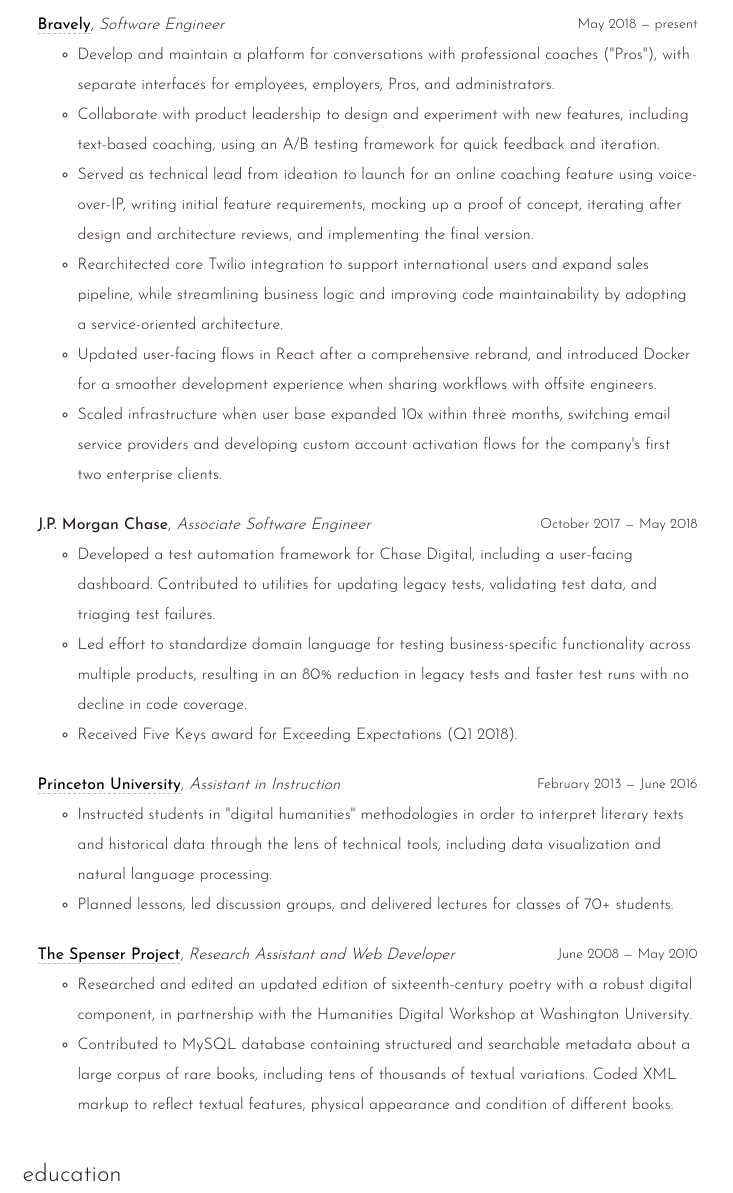
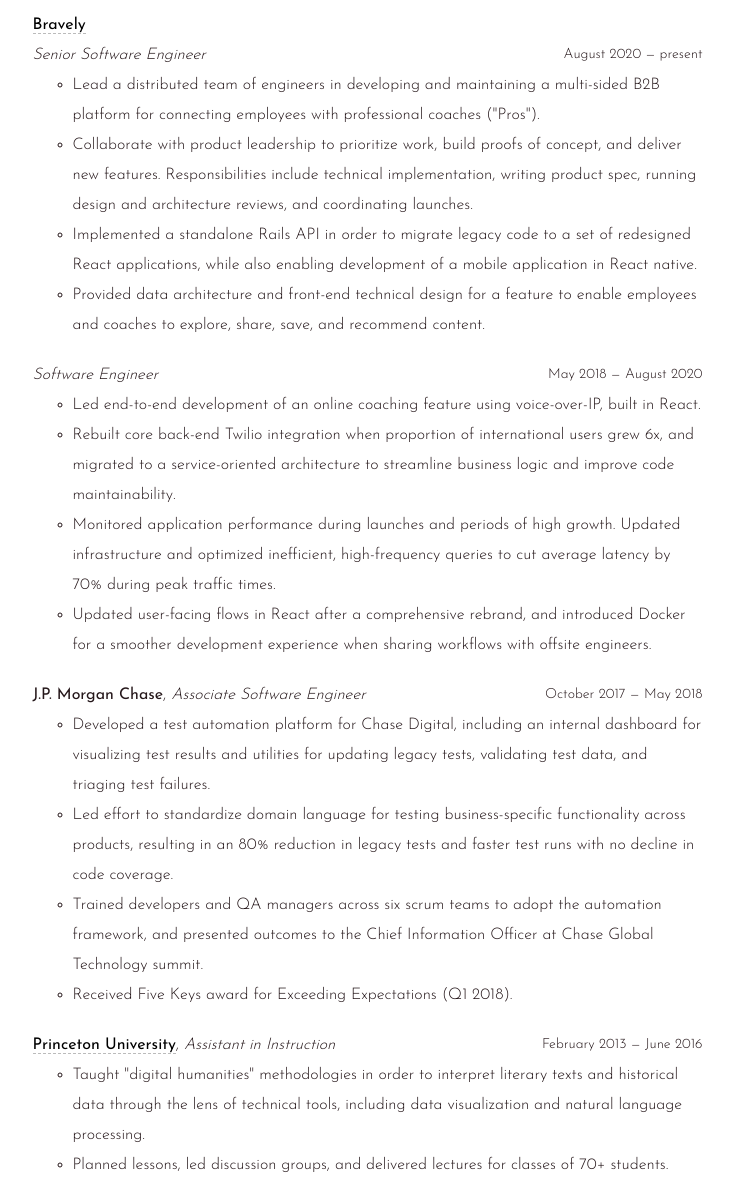
Before and after one commit to melaniemohn/melaniemohn.github.io, a plain HTML site: page resume/index.html in a window 1280 px wide. Shown: the part 540-1733 px from the top of the page, without its empty margins (280-1013 px from the left). Drawn offline with Linux system fonts and the light colour scheme; a web font is replaced by a local one.

Commit message:
Update resume and run Prettier ✨

```diff
--- a/resume/index.html
+++ b/resume/index.html
@@ -1,14 +1,20 @@
 <!DOCTYPE html>
 <html>
   <head>
-  <meta charset="UTF-8">
+    <meta charset="UTF-8" />
     <title>Melanie Mohn</title>
-  <meta name="viewport" content="width=device-width, initial-scale=1">
-  <link rel="icon" href="../images/favicon.ico" type="image/x-icon"/>
+    <meta name="viewport" content="width=device-width, initial-scale=1" />
+    <link rel="icon" href="../images/favicon.ico" type="image/x-icon" />
 
-  <link href="https://fonts.googleapis.com/css?family=Josefin+Sans:300,400" rel="stylesheet">
-  <link href="https://fonts.googleapis.com/css?family=Chela+One" rel="stylesheet">
-  <link href="../style.css" rel="stylesheet" type="text/css">
+    <link
+      href="https://fonts.googleapis.com/css?family=Josefin+Sans:300,400"
+      rel="stylesheet"
+    />
+    <link
+      href="https://fonts.googleapis.com/css?family=Chela+One"
+      rel="stylesheet"
+    />
+    <link href="../style.css" rel="stylesheet" type="text/css" />
 
     <script src="https://use.fontawesome.com/07f0b81a34.js"></script>
   </head>
@@ -35,22 +41,41 @@
         <li>Languages and frameworks</li>
         <li>
           <ul>
-            <li><strong>JavaScript.</strong> Production experience with ES6, React, and jQuery. Familiarity with Redux. Back-end experience with Node and Express.</li>
-            <li><strong>HTML & CSS.</strong> Production experience with Sass and CSS Modules.</li>
-            <li><strong>Ruby on Rails.</strong> Production experience developing and maintaining a Rails application.</li>
+            <li>
+              <strong>JavaScript.</strong> Production experience with ES6,
+              React, and jQuery. Familiarity with Redux. Back-end experience
+              with Node and Express.
+            </li>
+            <li>
+              <strong>HTML & CSS.</strong> Production experience with Sass and
+              CSS Modules.
+            </li>
+            <li>
+              <strong>Ruby on Rails.</strong> Production experience developing
+              and maintaining a Rails application.
+            </li>
           </ul>
         </li>
         <li>Databases and querying languages</li>
         <li>
           <ul>
-            <li>Production experience with Postgres, SQL, and GraphQL. Experience with Firebase.</li>
+            <li>
+              Production experience with Postgres, SQL, and GraphQL. Experience
+              with Firebase.
+            </li>
           </ul>
         </li>
         <li>Build tools and infrastructure</li>
         <li>
           <ul>
-            <li>Continuous integration and deployment using CircleCI, Docker, Jenkins, AWS, and Heroku.</li>
-            <li>Test-driven development. Production experience with RSpec, Cucumber, and Selenium.</li>
+            <li>
+              Continuous integration and deployment using CircleCI, Docker,
+              Jenkins, AWS, and Heroku.
+            </li>
+            <li>
+              Test-driven development. Production experience with RSpec,
+              Cucumber, and Selenium.
+            </li>
           </ul>
         </li>
       </ul>
@@ -59,40 +84,152 @@
     <div class="resume-experience">
       <h2>work experience</h2>
       <ul>
-        <li><strong><a href="https://workbravely.com/for-companies/clients/" target="_blank">Bravely</a></strong>, <i>Software Engineer</i><span>May 2018 &mdash; present</span></li>
+        <li>
+          <strong
+            ><a
+              href="https://workbravely.com/for-companies/clients/"
+              target="_blank"
+              >Bravely</a
+            ></strong
+          >
+        </li>
+        <li>
+          <i>Senior Software Engineer</i>
+          <span>August 2020 &mdash; present</span>
+        </li>
         <li>
           <ul>
-            <li>Develop and maintain a platform for conversations with professional coaches ("Pros"), with separate interfaces for employees, employers, Pros, and administrators.</li>
-            <li>Collaborate with product leadership to design and experiment with new features, including text-based coaching, using an A/B testing framework for quick feedback and iteration.</li>
-            <li>Served as technical lead from ideation to launch for an online coaching feature using voice-over-IP, writing initial feature requirements, mocking up a proof of concept, iterating after design and architecture reviews, and implementing the final version.</li>
-            <li>Rearchitected core Twilio integration to support international users and expand sales pipeline, while streamlining business logic and improving code maintainability by adopting a service-oriented architecture.</li>
-            <li>Updated user-facing flows in React after a comprehensive rebrand, and introduced Docker for a smoother development experience when sharing workflows with offsite engineers.</li>
-            <li>Scaled infrastructure when user base expanded 10x within three months, switching email service providers and developing custom account activation flows for the company's first two enterprise clients.</li>
+            <li>
+              Lead a distributed team of engineers in developing and maintaining
+              a multi-sided B2B platform for connecting employees with
+              professional coaches ("Pros").
+            </li>
+            <li>
+              Collaborate with product leadership to prioritize work, build
+              proofs of concept, and deliver new features. Responsibilities
+              include technical implementation, writing product spec, running
+              design and architecture reviews, and coordinating launches.
+            </li>
+            <li>
+              Implemented a standalone Rails API in order to migrate legacy code
+              to a set of redesigned React applications, while also enabling
+              development of a mobile application in React native.
+            </li>
+            <li>
+              Provided data architecture and front-end technical design for a
+              feature to enable employees and coaches to explore, share, save,
+              and recommend content.
+            </li>
+          </ul>
+        </li>
+        <li>
+          <i>Software Engineer</i>
+          <span>May 2018 &mdash; August 2020</span>
+        </li>
+        <li>
+          <ul>
+            <li>
+              Led end-to-end development of an online coaching feature using
+              voice-over-IP, built in React.
+            </li>
+            <li>
+              Rebuilt core back-end Twilio integration when proportion of
+              international users grew 6x, and migrated to a service-oriented
+              architecture to streamline business logic and improve code
+              maintainability.
+            </li>
+            <li>
+              Monitored application performance during launches and periods of
+              high growth. Updated infrastructure and optimized inefficient,
+              high-frequency queries to cut average latency by 70% during peak
+              traffic times.
+            </li>
+            <li>
+              Updated user-facing flows in React after a comprehensive rebrand,
+              and introduced Docker for a smoother development experience when
+              sharing workflows with offsite engineers.
+            </li>
           </ul>
         </li>
 
-        <li><strong>J.P. Morgan Chase</strong>, <i>Associate Software Engineer</i><span>October 2017 &mdash; May 2018</span></li>
+        <li>
+          <strong>J.P. Morgan Chase</strong>, <i>Associate Software Engineer</i
+          ><span>October 2017 &mdash; May 2018</span>
+        </li>
         <li>
           <ul>
-            <li>Developed a test automation framework for Chase Digital, including a user-facing dashboard. Contributed to utilities for updating legacy tests, validating test data, and triaging test failures.</li>
-            <li>Led effort to standardize domain language for testing business-specific functionality across multiple products, resulting in an 80% reduction in legacy tests and faster test runs with no decline in code coverage.</li>
-            <li>Received Five Keys award for Exceeding Expectations (Q1 2018).</li>
+            <li>
+              Developed a test automation platform for Chase Digital, including
+              an internal dashboard for visualizing test results and utilities
+              for updating legacy tests, validating test data, and triaging test
+              failures.
+            </li>
+            <li>
+              Led effort to standardize domain language for testing
+              business-specific functionality across products, resulting in an
+              80% reduction in legacy tests and faster test runs with no decline
+              in code coverage.
+            </li>
+            <li>
+              Trained developers and QA managers across six scrum teams to adopt
+              the automation framework, and presented outcomes to the Chief
+              Information Officer at Chase Global Technology summit.
+            </li>
+            <li>
+              Received Five Keys award for Exceeding Expectations (Q1 2018).
+            </li>
           </ul>
         </li>
 
-        <li><strong><a href="https://cdh.princeton.edu/" target="_blank">Princeton University</a></strong>, <i>Assistant in Instruction</i><span>February 2013 &mdash; June 2016</span></li>
+        <li>
+          <strong
+            ><a href="https://cdh.princeton.edu/" target="_blank"
+              >Princeton University</a
+            ></strong
+          >, <i>Assistant in Instruction</i
+          ><span>February 2013 &mdash; June 2016</span>
+        </li>
         <li>
           <ul>
-            <li>Instructed students in "digital humanities" methodologies in order to interpret literary texts and historical data through the lens of technical tools, including data visualization and natural language processing.</li>
-            <li>Planned lessons, led discussion groups, and delivered lectures for classes of 70+ students.</li>
+            <li>
+              Taught "digital humanities" methodologies in order to interpret
+              literary texts and historical data through the lens of technical
+              tools, including data visualization and natural language
+              processing.
+            </li>
+            <li>
+              Planned lessons, led discussion groups, and delivered lectures for
+              classes of 70+ students.
+            </li>
           </ul>
         </li>
 
-        <li><strong><a href="https://talus.artsci.wustl.edu/spenserArchivePrototype/html/calender_jan.html" target="_blank">The Spenser Project</a></strong>, <i>Research Assistant and Web Developer</i><span>June 2008 &mdash; May 2010</span></li>
+        <li>
+          <strong
+            ><a
+              href="https://talus.artsci.wustl.edu/spenserArchivePrototype/html/calender_jan.html"
+              target="_blank"
+              >The Spenser Project</a
+            ></strong
+          >, <i>Research Assistant and Web Developer</i
+          ><span>June 2008 &mdash; May 2010</span>
+        </li>
         <li>
           <ul>
-            <li>Researched and edited an updated edition of sixteenth-century poetry with a robust digital component, in partnership with the Humanities Digital Workshop at Washington University.</li>
-            <li>Contributed to MySQL database containing structured and searchable metadata about a large corpus of rare books, including tens of thousands of textual variations. Coded XML markup to reflect textual features, physical appearance and condition of different books.</li>
+            <li>
+              Contributed to an updated edition of sixteenth-century texts with
+              a digital component, including an online research portal, in
+              partnership with the Humanities Digital Workshop at Washington
+              University in St. Louis.
+            </li>
+            <li>
+              Helped maintain MySQL database containing structured and
+              searchable metadata about rare books.
+            </li>
+            <li>
+              Coded XML markup to reflect textual features, physical appearance,
+              and condition of different editions.
+            </li>
           </ul>
         </li>
       </ul>
@@ -101,9 +238,17 @@
     <div class="resume-education">
       <h2>education</h2>
       <ul>
-        <li><strong>The Grace Hopper Program</strong>, Software Engineering Immersive, April 2017 &mdash; July 2017</li>
-        <li><strong>Princeton University</strong>, M.A., English Literature, 2013</li>
-        <li><strong>Washington University in St. Louis</strong>, B.A., English Literature, <i>summa cum laude</i>, 2010</li>
+        <li>
+          <strong>The Grace Hopper Program</strong>, Software Engineering
+          Immersive, April 2017 &mdash; July 2017
+        </li>
+        <li>
+          <strong>Princeton University</strong>, M.A., English Literature, 2013
+        </li>
+        <li>
+          <strong>Washington University in St. Louis</strong>, B.A., English
+          Literature, <i>summa cum laude</i>, 2010
+        </li>
       </ul>
     </div>
   </body>
--- a/style.css
+++ b/style.css
@@ -1,6 +1,6 @@
 * {
-  color: #25171A;
-  font-family: 'Josefin Sans', sans-serif;
+  color: #25171a;
+  font-family: "Josefin Sans", sans-serif;
   font-weight: 300;
   text-align: center;
   line-height: 30px;
@@ -12,8 +12,12 @@ body {
   margin: 50px auto;
 }
 
+body.resume {
+  max-width: 685px;
+}
+
 h1 {
-  font-family: 'Chela One';
+  font-family: "Chela One";
 }
 
 p {
@@ -46,21 +50,22 @@ p a:hover,
   color: #832161;
 }
 
-
-a, span {
+a,
+span {
   color: #889;
   font-weight: 400;
   text-decoration: none;
 
   /*for fade effect on hover*/
-  -o-transition:.3s;
-  -ms-transition:.3s;
-  -moz-transition:.3s;
-  -webkit-transition:.3s;
-  transition:.3s;
+  -o-transition: 0.3s;
+  -ms-transition: 0.3s;
+  -moz-transition: 0.3s;
+  -webkit-transition: 0.3s;
+  transition: 0.3s;
 }
 
-a:focus, span:focus {
+a:focus,
+span:focus {
   outline: none;
 }
 
```
Lines whose indentation alone changed are shown as unchanged.
